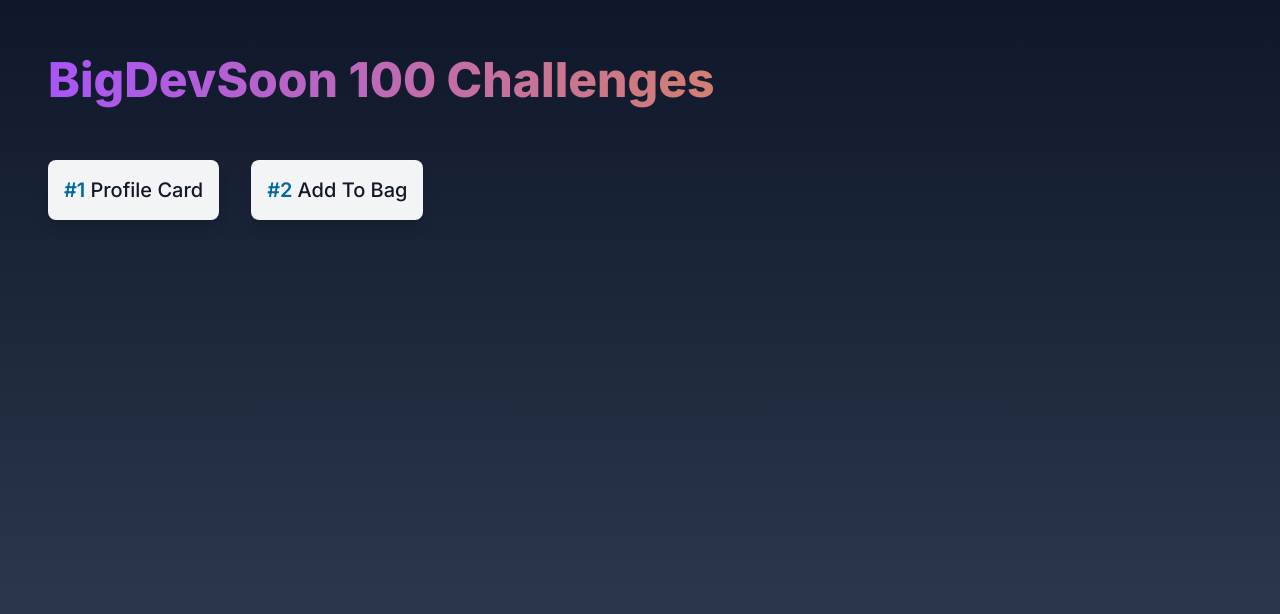
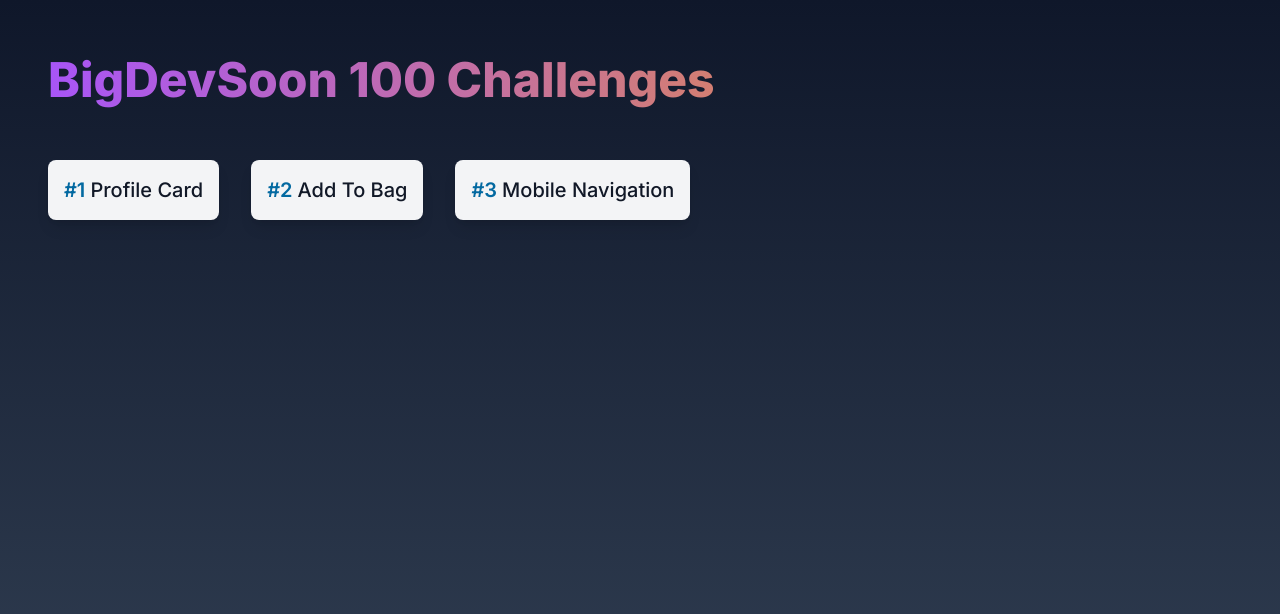
Before and after one commit to kim-fransson/bigdevsoon-100-challenges, a Next.js app: page / in a window 1280 px wide. Shown: the top 614 px of the page. Built offline with nearby package versions, Linux system fonts and the light colour scheme; what tailwindcss-react-aria-components would draw is missing.

Commit message:
updated root

```diff
--- a/src/app/challenges.js
+++ b/src/app/challenges.js
@@ -1,4 +1,5 @@
 export const challenges = [
   { id: 1, title: "Profile Card" },
-  { id: 2, title: "Add To Bag" }
-]
+  { id: 2, title: "Add To Bag" },
+  { id: 3, title: "Mobile Navigation" },
+];
--- a/src/app/challenges/3/page.js
+++ b/src/app/challenges/3/page.js
@@ -14,7 +14,7 @@ import AutoGraphIcon from "@mui/icons-material/AutoGraph";
 import MailOutlineIcon from "@mui/icons-material/MailOutline";
 import PersonOutlineIcon from "@mui/icons-material/PersonOutline";
 
-import { Button, Radio, RadioGroup } from "react-aria-components";
+import { Radio, RadioGroup } from "react-aria-components";
 
 export default function MobileNavigation() {
   return (
```
